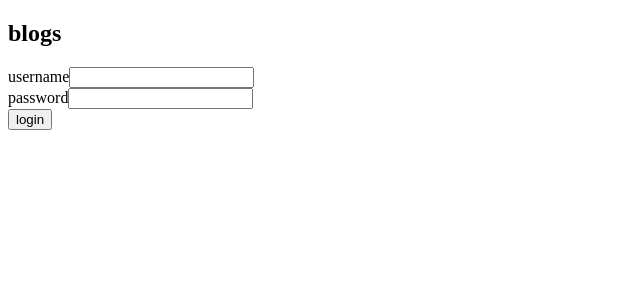
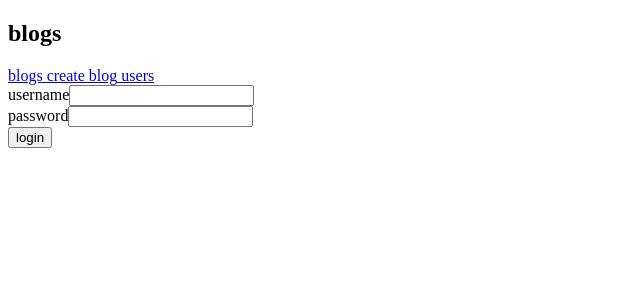
Before and after one commit to muikku/fs2020, a React (Create React App) app in the folder osa7/bloglist-frontend/: page / in a window 1280 px wide. Shown: the top 300 px of the page, without its empty margins (0-640 px from the left). Built offline with nearby package versions, Linux system fonts and the light colour scheme; no server answers.

Commit message:
Added menu component.

```diff
--- a/osa7/bloglist-frontend/src/App.js
+++ b/osa7/bloglist-frontend/src/App.js
@@ -4,10 +4,11 @@ import BlogList from './components/BlogList'
 import BlogForm from './components/BlogForm'
 import LoginForm from './components/LoginForm'
 import Logout from './components/Logout'
+import Menu from './components/Menu'
 import Notification from './components/Notification'
-import Togglable from './components/Togglable'
 import { initializeBlogs } from './reducers/blogReducer'
 import { loginFromLocalStorage } from './reducers/loginReducer'
+import { BrowserRouter, Route,  Switch } from 'react-router-dom'
 
 const App = () => {
   const dispatch = useDispatch()
@@ -26,8 +27,10 @@ const App = () => {
   },[dispatch])
 
   return (
+    <BrowserRouter>
       <div>
         <h2>blogs</h2>
+        <Menu />
 
         <Notification />
 
@@ -38,15 +41,14 @@ const App = () => {
             />
           )
           : (
-          <>
-            <Logout />
-            <Togglable buttonLabel='new blog'>
-              <BlogForm />
-            </Togglable>
-            <BlogList />
-          </>
+            <Switch>
+              <Route path='/create'> <BlogForm /></Route>
+              <Route path='/blogs'><BlogList /></Route>
+              <Route path='/'><Logout /></Route>
+            </Switch>
           )}
       </div>
+    </BrowserRouter>
   )
 }
 
--- /dev/null
+++ b/osa7/bloglist-frontend/src/components/Menu.js
@@ -0,0 +1,14 @@
+import { Link } from 'react-router-dom'
+import React from 'react'
+
+const Menu = () => {
+  return(
+    <div>
+      <Link to='/blogs'> blogs</Link>
+      <Link to='/create'> create blog</Link>
+      <Link to='/users'> users</Link>
+    </div>
+  )
+}
+
+export default Menu
```
Lines whose indentation alone changed are shown as unchanged.
